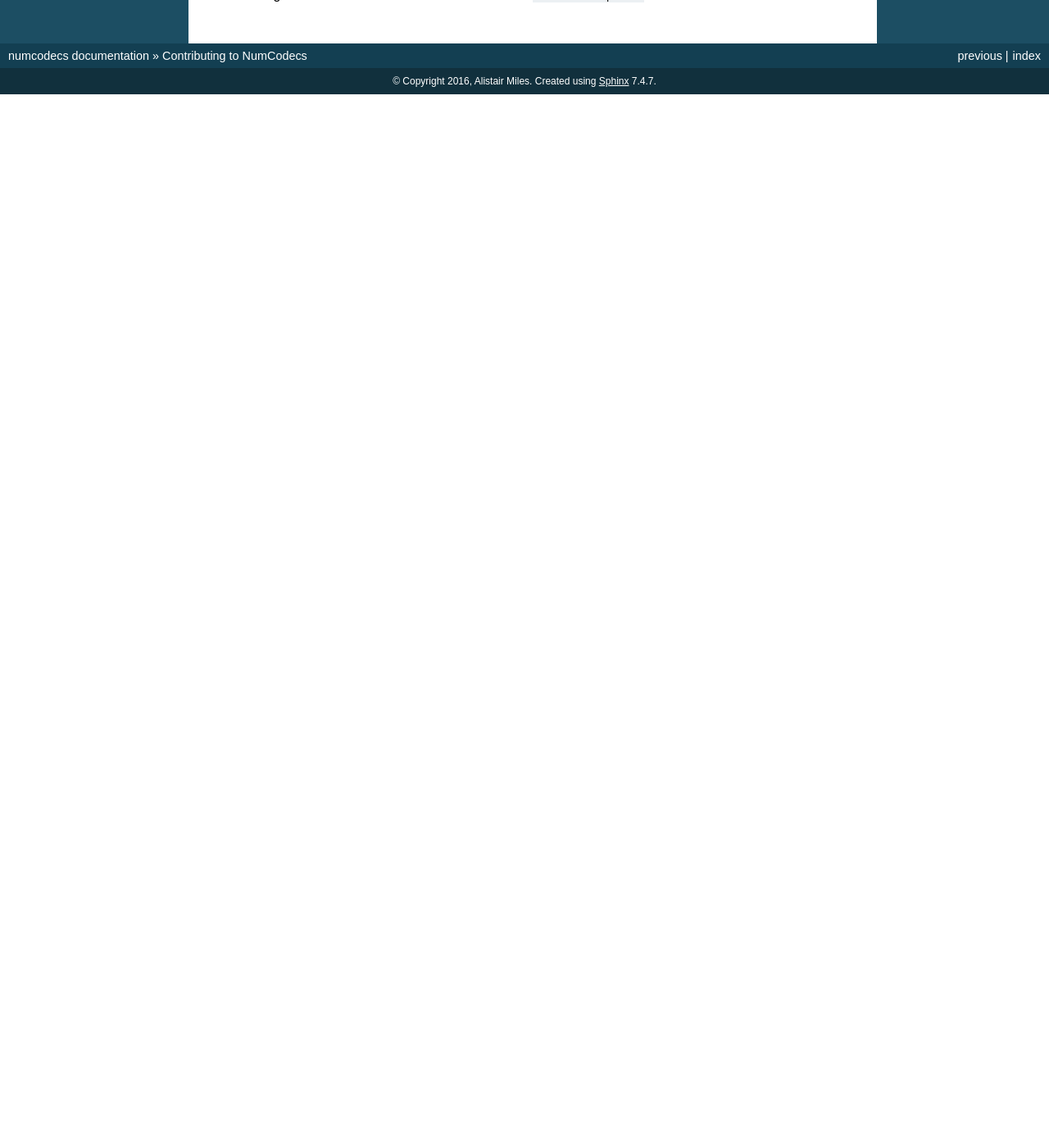
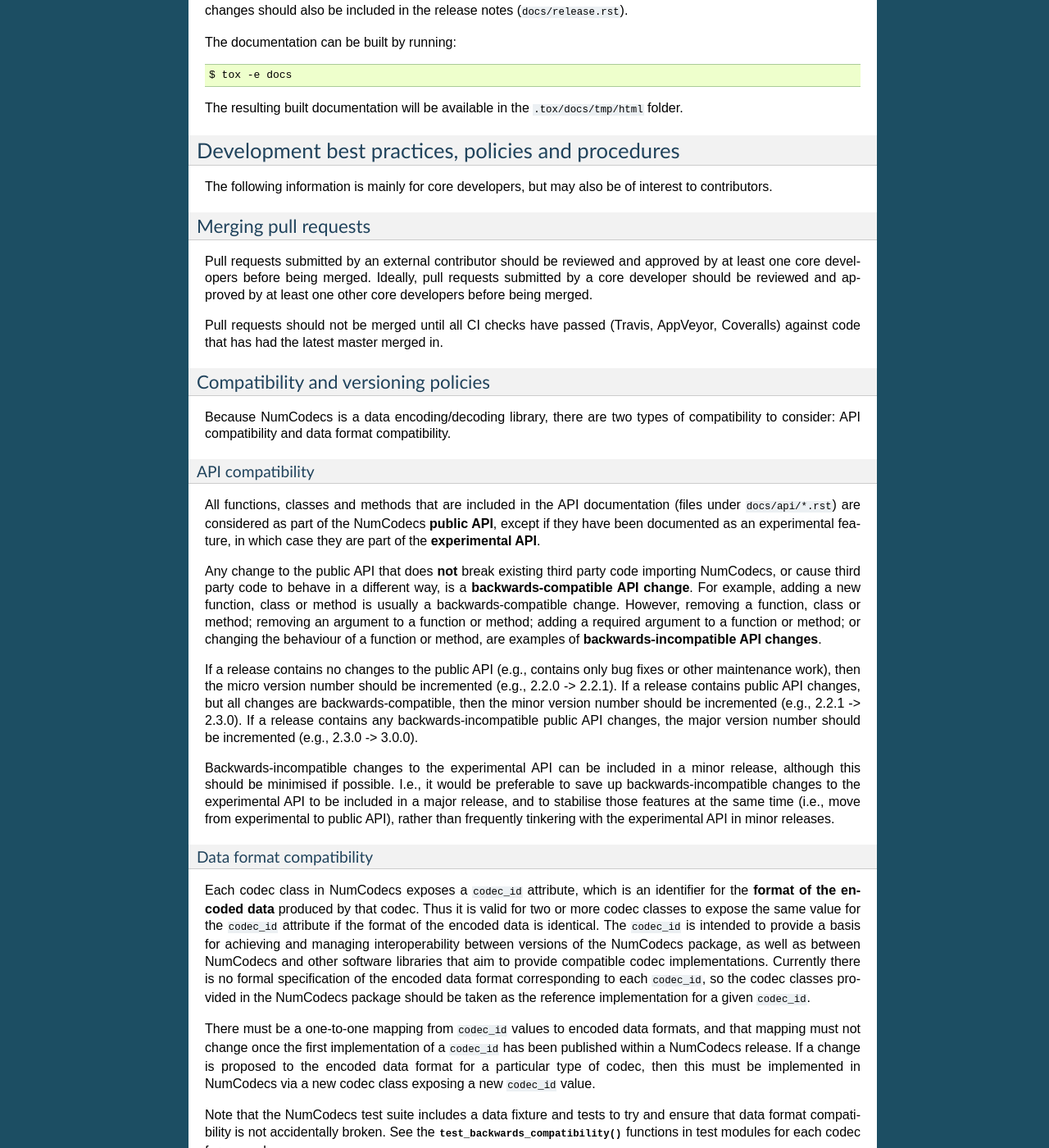
Before and after one commit to zarr-developers/numcodecs, a Sphinx documentation site: the page built from docs/contributing.rst, in a window 1280 px wide and 1400 px high, scrolled down 3382 px. Shown: the whole window at 82% size. Built offline with Sphinx 7.4.7, drawn with Linux system fonts in a browser that asks for light colours; pages that are not in the unit, such as notebooks, are missing from menus; the version number could not be read and is left out; before the commit the page ends 3497 px from its top, so only the background shows below that; some of the changed text lies outside the part shown.

Commit message:
add more to contributing

```diff
--- a/docs/contributing.rst
+++ b/docs/contributing.rst
@@ -102,26 +102,33 @@ To verify that your development environment is working, you can run the unit tes
 Creating a branch
 ~~~~~~~~~~~~~~~~~
 
+Before you do any new work or submit a pull request, please open an issue on GitHub to
+report the bug or propose the feature you'd like to add.
+
 It's best to create a new, separate branch for each piece of work you want to do. E.g.::
 
     git fetch upstream
     git checkout -b shiny-new-feature upsteam/master
 
-This changes your working directory to the shiny-new-feature branch. Keep any changes in
+This changes your working directory to the 'shiny-new-feature' branch. Keep any changes in
 this branch specific to one bug or feature so it is clear what the branch brings to
 NumCodecs.
 
 To update this branch with latest code from NumCodecs, you can retrieve the changes from
-the master branch::
+the master branch and perform a rebase::
 
     git fetch upstream
     git rebase upstream/master
 
 This will replay your commits on top of the latest NumCodecs git master. If this leads to
 merge conflicts, these need to be resolved before submitting a pull request.
+Alternatively, you can merge the changes in from upstream/master instead of rebasing,
+which can be simpler::
 
-Before you do any new work or submit a pull request, please open an issue on GitHub to
-report the bug or propose the feature you'd like to add.
+    git fetch upstream
+    git merge upstream/master
+
+Again, any conflicts need to be resolved before submitting a pull request.
 
 Running the test suite
 ~~~~~~~~~~~~~~~~~~~~~~
@@ -191,3 +198,121 @@ The documentation can be built by running::
     $ tox -e docs
 
 The resulting built documentation will be available in the ``.tox/docs/tmp/html`` folder.
+
+Development best practices, policies and procedures
+---------------------------------------------------
+
+The following information is mainly for core developers, but may also be of interest to
+contributors.
+
+Merging pull requests
+~~~~~~~~~~~~~~~~~~~~~
+
+Pull requests submitted by an external contributor should be reviewed and approved by at least
+one core developers before being merged. Ideally, pull requests submitted by a core developer
+should be reviewed and approved by at least one other core developers before being merged.
+
+Pull requests should not be merged until all CI checks have passed (Travis, AppVeyor,
+Coveralls) against code that has had the latest master merged in.
+
+Compatibility and versioning policies
+~~~~~~~~~~~~~~~~~~~~~~~~~~~~~~~~~~~~~
+
+Because NumCodecs is a data encoding/decoding library, there are two types of compatibility to
+consider: API compatibility and data format compatibility.
+
+API compatibility
+"""""""""""""""""
+
+All functions, classes and methods that are included in the API
+documentation (files under ``docs/api/*.rst``) are considered as part of the NumCodecs
+**public API**, except if they have been documented as an experimental feature, in which case they
+are part of the **experimental API**.
+
+Any change to the public API that does **not** break existing third party
+code importing NumCodecs, or cause third party code to behave in a different way, is a
+**backwards-compatible API change**. For example, adding a new function, class or method is usually
+a backwards-compatible change. However, removing a function, class or method; removing an argument
+to a function or method; adding a required argument to a function or method; or changing the
+behaviour of a function or method, are examples of **backwards-incompatible API changes**.
+
+If a release contains no changes to the public API (e.g., contains only bug fixes or
+other maintenance work), then the micro version number should be incremented (e.g.,
+2.2.0 -> 2.2.1). If a release contains public API changes, but all changes are
+backwards-compatible, then the minor version number should be incremented
+(e.g., 2.2.1 -> 2.3.0). If a release contains any backwards-incompatible public API changes,
+the major version number should be incremented (e.g., 2.3.0 -> 3.0.0).
+
+Backwards-incompatible changes to the experimental API can be included in a minor release,
+although this should be minimised if possible. I.e., it would be preferable to save up
+backwards-incompatible changes to the experimental API to be included in a major release, and to
+stabilise those features at the same time (i.e., move from experimental to public API), rather than
+frequently tinkering with the experimental API in minor releases.
+
+Data format compatibility
+"""""""""""""""""""""""""
+
+Each codec class in NumCodecs exposes a ``codec_id`` attribute, which is an identifier for the
+**format of the encoded data** produced by that codec. Thus it is valid for two or more codec
+classes to expose the same value for the ``codec_id`` attribute if the format of the encoded data
+is identical. The ``codec_id`` is intended to provide a basis for achieving and managing
+interoperability between versions of the NumCodecs package, as well as between NumCodecs and other
+software libraries that aim to provide compatible codec implementations. Currently there is no
+formal specification of the encoded data format corresponding to each ``codec_id``, so the codec
+classes provided in the NumCodecs package should be taken as the reference implementation for a
+given ``codec_id``.
+
+There must be a one-to-one mapping from ``codec_id`` values to encoded data formats, and that
+mapping must not change once the first implementation of a ``codec_id`` has been published within a
+NumCodecs release. If a change is proposed to the encoded data format for a particular type of
+codec, then this must be implemented in NumCodecs via a new codec class exposing a new ``codec_id``
+value.
+
+Note that the NumCodecs test suite includes a data fixture and tests to try and ensure that
+data format compatibility is not accidentally broken. See the
+:func:`test_backwards_compatibility` functions in test modules for each codec for examples.
+
+When to make a release
+~~~~~~~~~~~~~~~~~~~~~~
+
+Ideally, any bug fixes that don't change the public API should be released as soon as
+possible. It is fine for a micro release to contain only a single bug fix.
+
+When to make a minor release is at the discretion of the core developers. There are no
+hard-and-fast rules, e.g., it is fine to make a minor release to make a single new
+feature available; equally, it is fine to make a minor release that includes a number of
+changes.
+
+Major releases obviously need to be given careful consideration, and should be done as
+infrequently as possible, as they will break existing code and/or affect data
+compatibility in some way.
+
+Release procedure
+~~~~~~~~~~~~~~~~~
+
+Checkout and update the master branch::
+
+    $ git checkout master
+    $ git pull
+
+Verify all tests pass on all supported Python versions, and docs build::
+
+    $ tox
+
+Tag the version (where "X.X.X" stands for the version number, e.g., "2.2.0")::
+
+    $ version=X.X.X
+    $ git tag -a v$version -m v$version
+    $ git push --tags
+
+Release source code to PyPI::
+
+    $ python setup.py register sdist
+    $ twine upload dist/numcodecs-${version}.tar.gz
+
+Obtain checksum for release to conda-forge::
+
+    $ openssl sha256 dist/numcodecs-${version}.tar.gz
+
+Release to conda-forge by making a pull request against the numcodecs-feedstock conda-forge
+repository, incrementing the version number.
```
